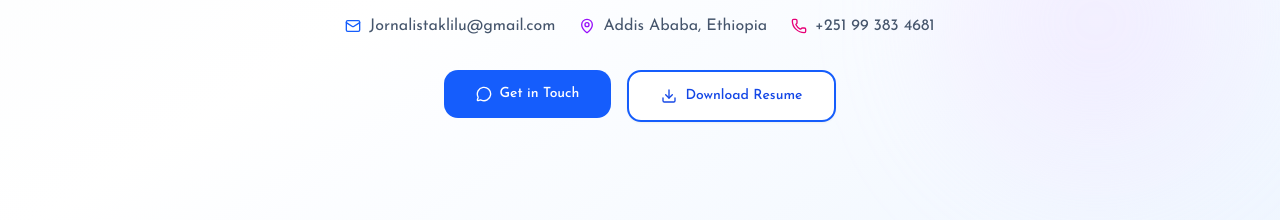
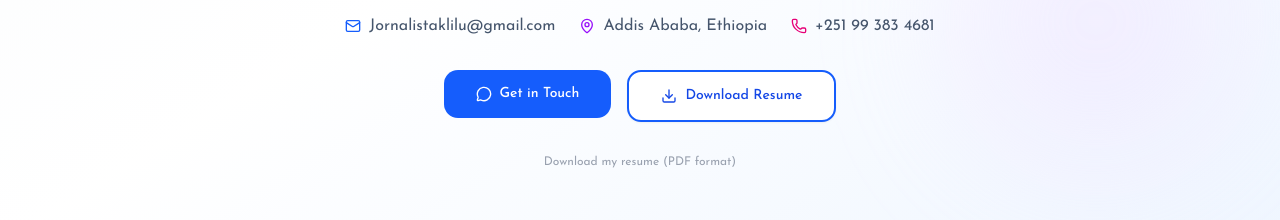
Before and after one commit to EliasDerbewBelay/akliluportfolio, a Next.js app: page / in a window 1280 px wide. Shown: the part 555-775 px from the top of the page. Built offline with nearby package versions, Linux system fonts and the light colour scheme.

Commit message:
feat/add resume to download button

```diff
--- a/components/sections/Hero.tsx
+++ b/components/sections/Hero.tsx
@@ -5,6 +5,7 @@ import { Button } from "@/components/ui/button";
 import { Badge } from "@/components/ui/badge";
 import { Mail, MapPin, Phone, Download, MessageCircle } from "lucide-react";
 import Image from "next/image";
+import Link from "next/link";
 
 const josefin = Josefin_Sans({
   subsets: ["latin"],
@@ -12,6 +13,17 @@ const josefin = Josefin_Sans({
 });
 
 export default function ProfilePage() {
+  // Function to handle CV download
+  const handleDownloadCV = () => {
+    // Create a link element
+    const link = document.createElement("a");
+    link.href = "/cv/aklilu-resume.pdf"; // Path to your CV file
+    link.download = "Aklilu_Derbew_Resume.pdf"; // Name for the downloaded file
+    document.body.appendChild(link);
+    link.click();
+    document.body.removeChild(link);
+  };
+
   return (
     <main
       className={`${josefin.variable} font-josefin min-h-screen transition-colors duration-300`}
@@ -88,27 +100,35 @@ export default function ProfilePage() {
 
             {/* Action Buttons */}
             <div className="flex flex-col sm:flex-row gap-4 justify-center mt-8">
+              <Link href="/contact-me" className="w-full sm:w-auto">
                 <Button
                   size="lg"
-                className="bg-blue-600 hover:bg-purple-600 text-white px-8 py-6 rounded-xl transition-all duration-300"
+                  className="w-full sm:w-auto bg-blue-600 hover:bg-purple-600 text-white px-8 py-6 rounded-xl transition-all duration-300"
                 >
-                <span className="flex items-center gap-2">
+                  <span className="flex items-center gap-2 justify-center">
                     <MessageCircle className="w-5 h-5" />
                     Get in Touch
                   </span>
                 </Button>
+              </Link>
 
               <Button
                 size="lg"
                 variant="outline"
-                className="border-2 border-blue-600 dark:border-blue-400 text-blue-700 dark:text-blue-300 hover:bg-blue-600 hover:text-white dark:hover:text-white px-8 py-6 rounded-xl transition-all duration-300"
+                onClick={handleDownloadCV}
+                className="w-full sm:w-auto border-2 border-blue-600 dark:border-blue-400 text-blue-700 dark:text-blue-300 hover:bg-blue-600 hover:text-white dark:hover:text-white px-8 py-6 rounded-xl transition-all duration-300 cursor-pointer"
               >
-                <span className="flex items-center gap-2">
+                <span className="flex items-center gap-2 justify-center">
                   <Download className="w-5 h-5" />
                   Download Resume
                 </span>
               </Button>
             </div>
+
+            {/* Optional: Add a small note about CV format */}
+            <p className="text-xs text-gray-400 dark:text-gray-500 mt-4">
+              Download my resume (PDF format)
+            </p>
           </div>
         </section>
       </div>
```
Also changed, not shown: 1 other file (tests, documents, lock files or other folders). Lines whose indentation alone changed are shown as unchanged.
